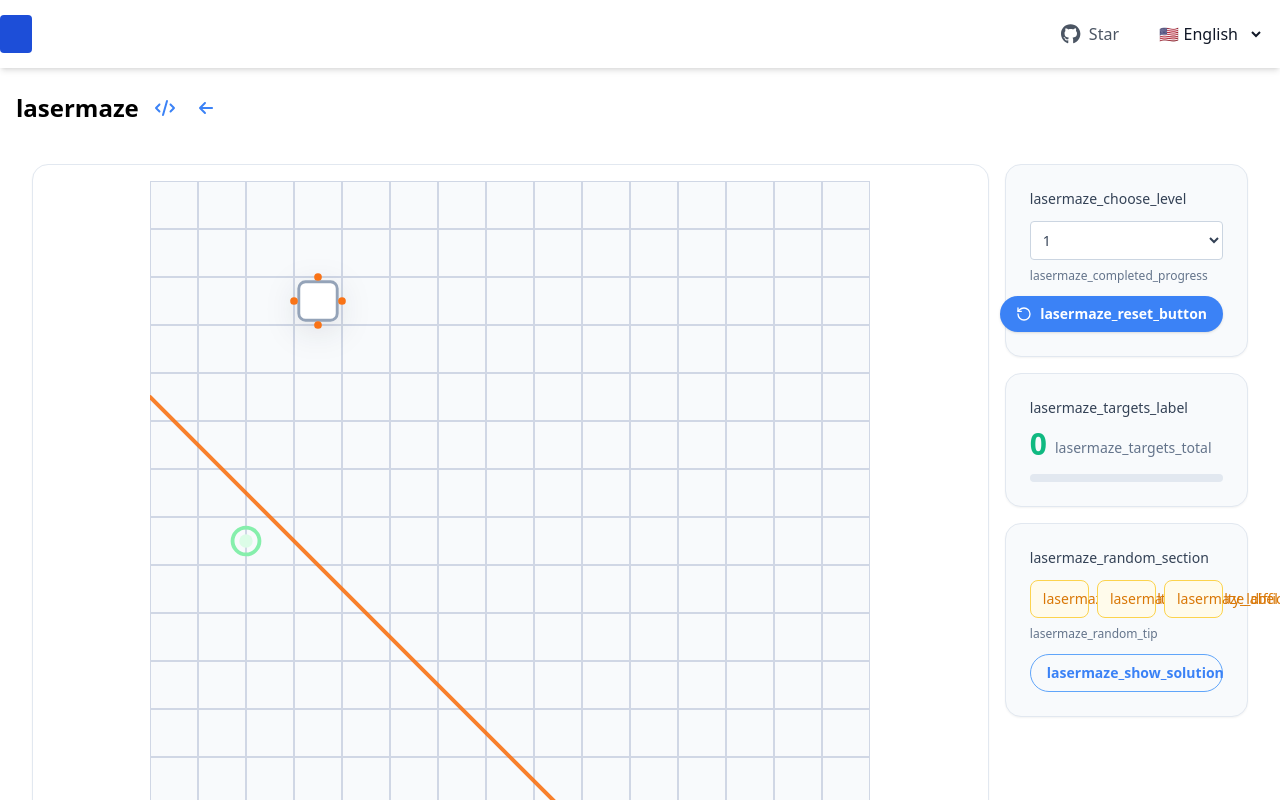
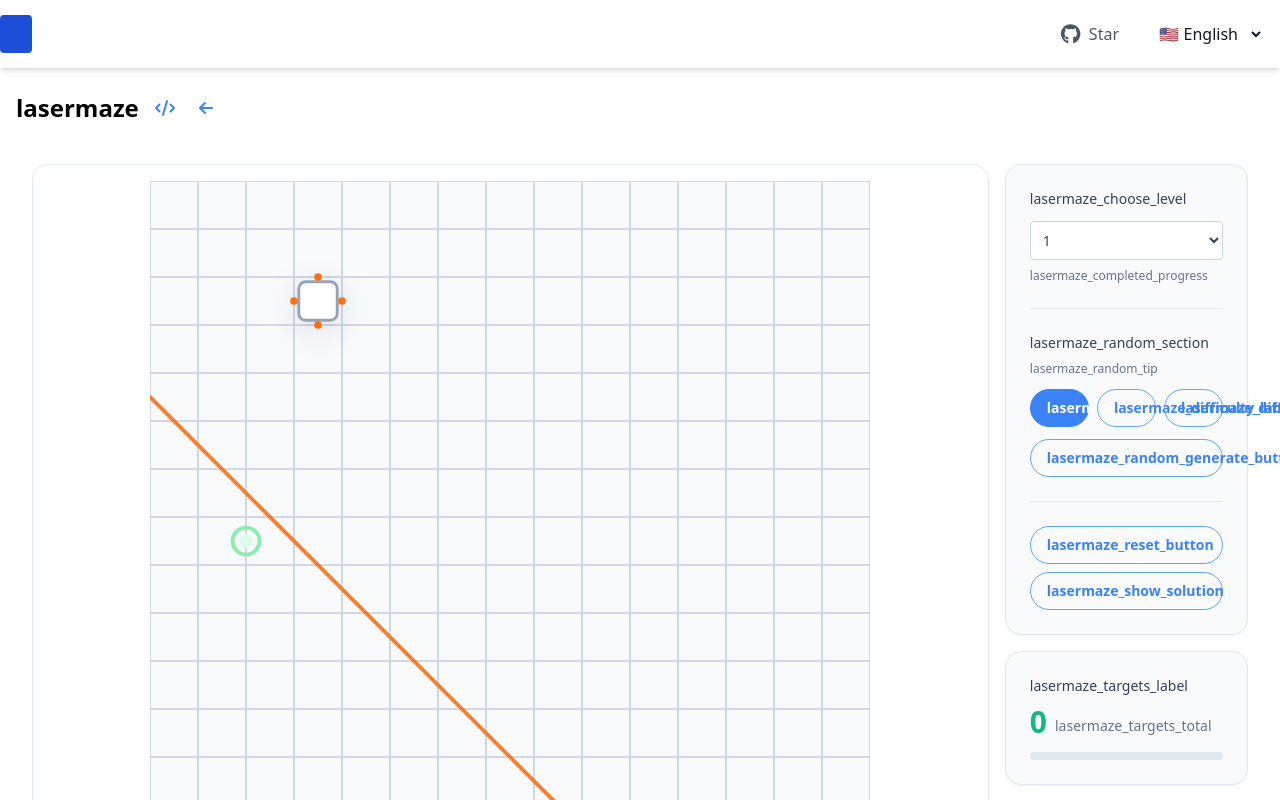
Before and after one commit to selfboot/ai_gallery, a Next.js app: page /1/games/lasermaze in a window 1280 px wide. Shown: the top 800 px of the page. Built offline with nearby package versions, Linux system fonts and the light colour scheme.

Commit message:
优化设置项

```diff
--- a/src/app/[lang]/games/lasermaze/content.js
+++ b/src/app/[lang]/games/lasermaze/content.js
@@ -1,7 +1,6 @@
 "use client";
 
 import React, { useCallback, useEffect, useMemo, useRef, useState } from "react";
-import { RotateCcw, ChevronLeft, ChevronRight, Sparkles } from "lucide-react";
 import { initializeGameState, moveBlock, targetKey } from "./gameLogic.js";
 import { generateProceduralLevel } from "./levelGenerator";
 import { useI18n } from "@/app/i18n/client";
@@ -37,7 +36,6 @@ export default function LaserMazeGame({ lang, defaults, levels }) {
     difficulty: 1,
     data: initialLevel,
   });
-  const [lastPresetIndex, setLastPresetIndex] = useState(0);
 
   const [gameState, setGameState] = useState(() => initializeGameState(initialLevel, defaults));
   const [draggingBlock, setDraggingBlock] = useState(null);
@@ -45,6 +43,7 @@ export default function LaserMazeGame({ lang, defaults, levels }) {
   const [showSolution, setShowSolution] = useState(false);
   const [showSuccessModal, setShowSuccessModal] = useState(false);
   const [hasShownSuccess, setHasShownSuccess] = useState(false);
+  const [randomDifficulty, setRandomDifficulty] = useState(1);
   const svgRef = useRef(null);
 
   const loadLevel = useCallback(
@@ -61,7 +60,6 @@ export default function LaserMazeGame({ lang, defaults, levels }) {
     (index) => {
       if (!hasPresetLevels) return;
       const normalizedIndex = (index + presetLevels.length) % presetLevels.length;
-      setLastPresetIndex(normalizedIndex);
       loadLevel({ type: "preset", index: normalizedIndex, difficulty: null, data: presetLevels[normalizedIndex] });
     },
     [hasPresetLevels, loadLevel, presetLevels]
@@ -82,6 +80,7 @@ export default function LaserMazeGame({ lang, defaults, levels }) {
         cellSize: RANDOM_CELL_SIZE,
       };
       const level = generateProceduralLevel(difficulty, randomDefaults);
+      setRandomDifficulty(difficulty);
       loadLevel({ type: "random", index: null, difficulty, data: level });
     },
     [defaults, loadLevel]
@@ -159,6 +158,12 @@ export default function LaserMazeGame({ lang, defaults, levels }) {
     setHasShownSuccess(false);
     setShowSolution(false);
   }, [activeLevel.index, activeLevel.type, activeLevel.data?.id]);
+
+  useEffect(() => {
+    if (activeLevel.type === "random" && activeLevel.difficulty) {
+      setRandomDifficulty(activeLevel.difficulty);
+    }
+  }, [activeLevel]);
 
   const boardSizePx = useMemo(() => gameState.gridSize * gameState.cellSize, [gameState.gridSize, gameState.cellSize]);
   const targetOuterRadius = useMemo(() => gameState.cellSize * 0.28, [gameState.cellSize]);
@@ -344,8 +349,9 @@ export default function LaserMazeGame({ lang, defaults, levels }) {
 
         {/* 右侧：设置区域 */}
         <div className="w-full lg:w-1/5 flex flex-col gap-4">
+          <div className="rounded-2xl border border-slate-200 bg-slate-50 p-6 shadow-sm">
             {hasPresetLevels && (
-            <div className="rounded-2xl border border-slate-200 bg-slate-50 p-6 shadow-sm">
+              <div>
                 <p className="text-sm font-medium text-slate-700">{t("lasermaze_choose_level")}</p>
                 <div className="mt-3">
                   <select
@@ -366,18 +372,61 @@ export default function LaserMazeGame({ lang, defaults, levels }) {
                       total: presetLevels.length,
                     })}
                   </div>
-                <div className="mt-3 flex justify-end">
-                  <button
-                    type="button"
-                    className="inline-flex items-center gap-2 rounded-full bg-blue-500 px-4 py-2 text-sm font-semibold text-white shadow hover:bg-blue-400"
-                    onClick={handleReset}
-                  >
-                    <RotateCcw className="h-4 w-4" /> {t("lasermaze_reset_button")}
-                  </button>
-                </div>
                 </div>
               </div>
             )}
+
+            <div className={hasPresetLevels ? "mt-6 border-t border-slate-200 pt-6" : ""}>
+              <p className="text-sm font-medium text-slate-700">{t("lasermaze_random_section")}</p>
+              <p className="mt-2 text-xs text-slate-500">{t("lasermaze_random_tip")}</p>
+              <div className="mt-3 grid grid-cols-3 gap-2">
+                {[1, 2, 3].map((difficulty) => {
+                  const selected = randomDifficulty === difficulty;
+                  return (
+                    <button
+                      key={difficulty}
+                      type="button"
+                      onClick={() => setRandomDifficulty(difficulty)}
+                      className={`rounded-full border px-4 py-2 text-sm font-semibold transition ${
+                        selected
+                          ? "border-blue-500 bg-blue-500 text-white hover:bg-blue-500"
+                          : "border-blue-400 text-blue-500 hover:bg-blue-50"
+                      }`}
+                      aria-pressed={selected}
+                    >
+                      {t("lasermaze_difficulty_label", { value: difficulty })}
+                    </button>
+                  );
+                })}
+              </div>
+              <button
+                type="button"
+                className="mt-3 w-full rounded-full border border-blue-400 px-4 py-2 text-sm font-semibold text-blue-500 transition hover:bg-blue-50"
+                onClick={() => handleGenerate(randomDifficulty)}
+              >
+                {t("lasermaze_random_generate_button")}
+              </button>
+            </div>
+
+            <div className="mt-6 border-t border-slate-200 pt-6 space-y-2">
+              <button
+                type="button"
+                className="w-full rounded-full border border-blue-400 px-4 py-2 text-sm font-semibold text-blue-500 transition hover:bg-blue-50"
+                onClick={handleReset}
+              >
+                {t("lasermaze_reset_button")}
+              </button>
+              {hasSolutionOverlay && (
+                <button
+                  type="button"
+                  className="w-full rounded-full border border-blue-400 px-4 py-2 text-sm font-semibold text-blue-500 transition hover:bg-blue-50"
+                  onClick={() => setShowSolution((prev) => !prev)}
+                >
+                  {showSolution ? t("lasermaze_hide_solution") : t("lasermaze_show_solution")}
+                </button>
+              )}
+            </div>
+          </div>
           <div className="rounded-2xl border border-slate-200 bg-slate-50 p-6 shadow-sm">
             <p className="text-sm font-medium text-slate-700">{t("lasermaze_targets_label")}</p>
             <div className="mt-2 flex items-end gap-2">
@@ -394,31 +443,6 @@ export default function LaserMazeGame({ lang, defaults, levels }) {
               />
             </div>
           </div>
-          <div className="rounded-2xl border border-slate-200 bg-slate-50 p-6 shadow-sm">
-            <p className="text-sm font-medium text-slate-700">{t("lasermaze_random_section")}</p>
-            <div className="mt-3 grid grid-cols-3 gap-2">
-              {[1, 2, 3].map((difficulty) => (
-                <button
-                  key={difficulty}
-                  type="button"
-                  onClick={() => handleGenerate(difficulty)}
-                  className="rounded-lg border border-amber-300 bg-amber-50 px-3 py-2 text-sm font-medium text-amber-600 transition hover:border-amber-400 hover:bg-amber-100"
-                >
-                  {t("lasermaze_difficulty_label", { value: difficulty })}
-                </button>
-              ))}
-            </div>
-            <p className="mt-2 text-xs text-slate-500">{t("lasermaze_random_tip")}</p>
-            {hasSolutionOverlay && (
-              <button
-                type="button"
-                className="mt-3 w-full rounded-full border border-blue-400 px-4 py-2 text-sm font-semibold text-blue-500 transition hover:bg-blue-50"
-                onClick={() => setShowSolution((prev) => !prev)}
-              >
-                {showSolution ? t("lasermaze_hide_solution") : t("lasermaze_show_solution")}
-              </button>
-            )}
-          </div>
         </div>
         {/* 通关弹窗 */}
         <Modal isOpen={showSuccessModal} onClose={() => setShowSuccessModal(false)}>
```
Also changed, not shown: src/app/dictionaries/en.json, src/app/dictionaries/zh.json. Lines whose indentation alone changed are shown as unchanged.
